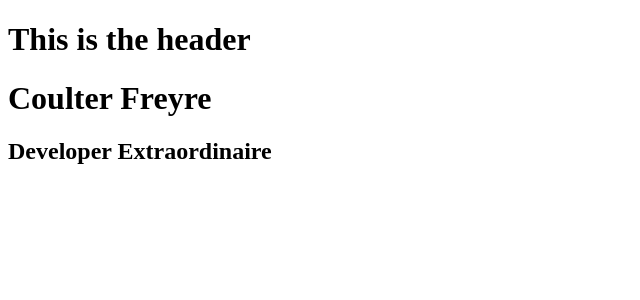
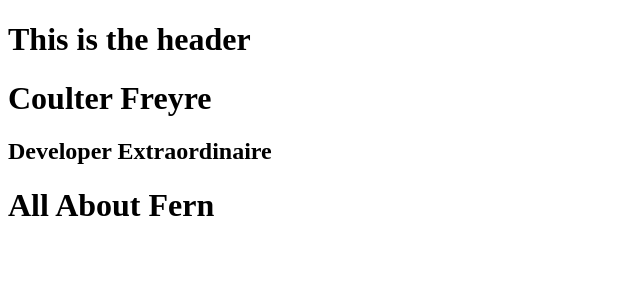
Before and after one commit to FCFreyre/personal-site, a React (Create React App) app: page / in a window 1280 px wide. Shown: the top 300 px of the page, without its empty margins (0-640 px from the left). Built offline with nearby package versions, Linux system fonts and the light colour scheme.

Commit message:
fixed readme, yarn is in gitignore

```diff
--- a/package.json
+++ b/package.json
@@ -5,6 +5,7 @@
   "dependencies": {
     "react": "^15.6.1",
     "react-dom": "^15.6.1",
+    "react-router-dom": "^4.2.0",
     "react-scripts": "1.0.11"
   },
   "scripts": {
--- a/src/index.js
+++ b/src/index.js
@@ -2,5 +2,26 @@
 import ReactDOM from 'react-dom';
 import App from './App';
 
+import {
+  BrowserRouter as Router,
+  Route,
+  Link
+} from 'react-router-dom'
 
-ReactDOM.render(<App />, document.getElementById('root'));
+import About from './components/About'
+import Contact from './components/Contact'
+import Header from './components/Header'
+import Projects from './components/Projects'
+
+ReactDOM.render(
+  <Router>
+    <div>
+      <Route path="/" component={App} />
+      <Route exact path="/" component={About} />
+      <Route exact path="/contact" component={Contact} />
+      <Route exact path="/header" component={Header} />
+      <Route exact path="/projects" component={Projects} />
+    </div>
+  </Router>
+  ,
+  document.getElementById('root'));
```
Also changed, not shown: 2 other files (tests, documents, lock files or other folders).
